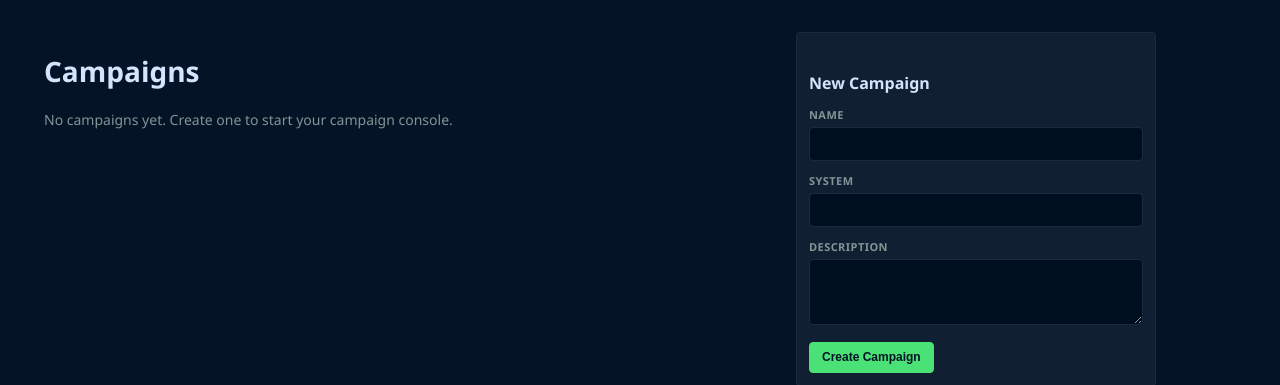
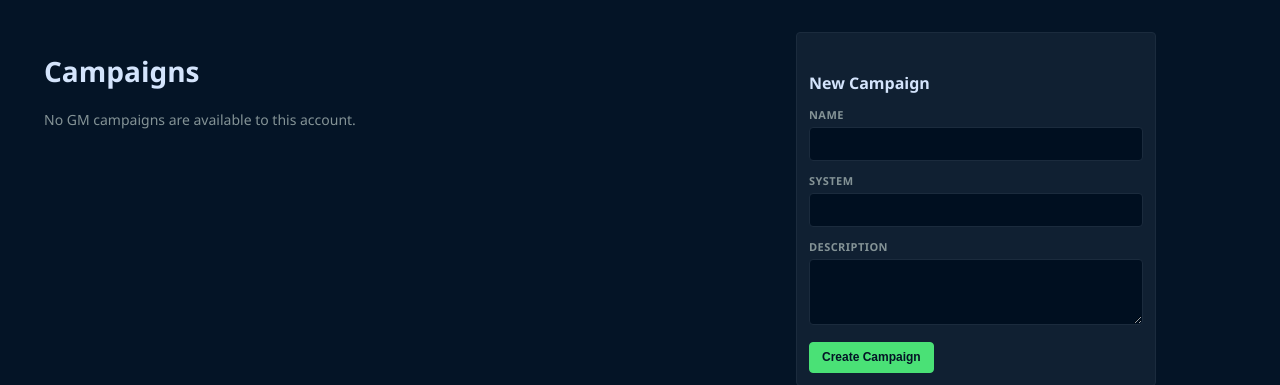
Before and after one commit to khantroll/CampaignConsole, a Python web app: template app/templates/campaigns.html in a window 1280 px wide. Shown: the part 48-433 px from the top of the page. Run offline with Jinja, Linux system fonts and the light colour scheme; the template is opened without the code that fills it, so the values that code supplies are empty.

```diff
--- a/app/templates/campaigns.html
+++ b/app/templates/campaigns.html
@@ -36,7 +36,7 @@
       {% endfor %}
     </div>
     {% else %}
-    <p class="text-muted">No campaigns yet. Create one to start your campaign console.</p>
+    <p class="text-muted">{% if can_create_campaign %}No campaigns yet. Create one to start your campaign console.{% else %}No GM campaigns are available to this account.{% endif %}</p>
     {% endif %}
   </div>
   <div class="col-md-4">
```
